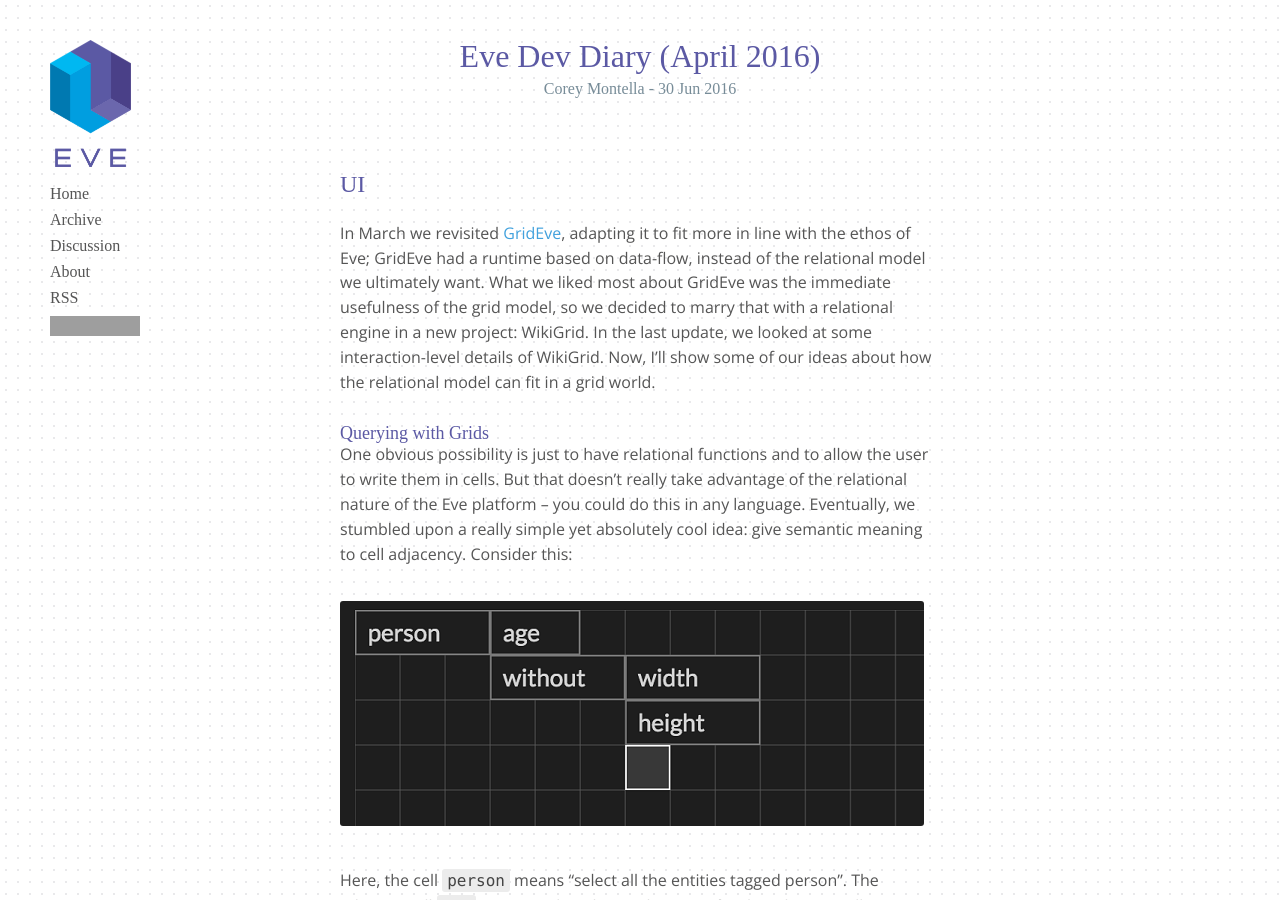
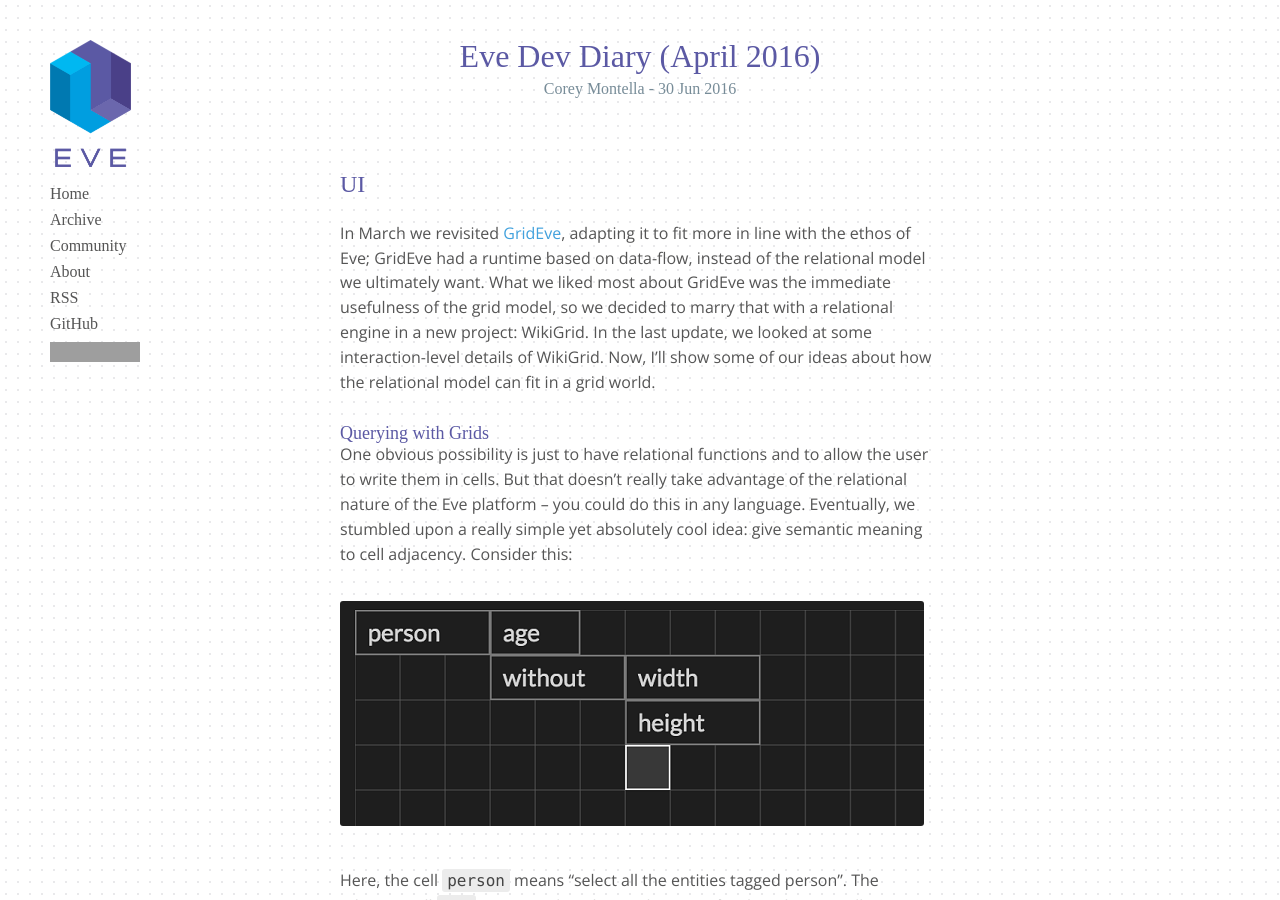
Before and after one commit to Kodowa/incidentalcomplexity, a Jekyll site: the page built from index.html, in a window 1280 px wide and 900 px high. Built offline with Jekyll 4.4.1, drawn with Linux system fonts in a browser that asks for light colours; some web fonts are replaced; grey boxes are pictures that could not be loaded.

Commit message:
Changed menu

```diff
--- a/_layouts/default.html
+++ b/_layouts/default.html
@@ -18,9 +18,10 @@
                 <ul class="nav">
                     <li><a href="/index.html">Home</a></li>
                     <li><a href="/archive">Archive</a></li>
-                    <li><a href="https://groups.google.com/forum/#!forum/eve-talk">Discussion</a></li>
+                    <li><a href="https://groups.google.com/forum/#!forum/eve-talk">Community</a></li>
                     <li><a href="http://www.witheve.com">About</a></li>
                     <li><a href="/atom.xml">RSS</a></li>
+                    <li><a href="https://github.com/witheve/Eve">GitHub</a></li>
                     <li><iframe src="https://ghbtns.com/github-btn.html?user=witheve&repo=eve&type=star&count=true&size=large" frameborder="0" scrolling="0" width="160px" height="30px"></iframe></li>
                 </ul>
             </header>
```
